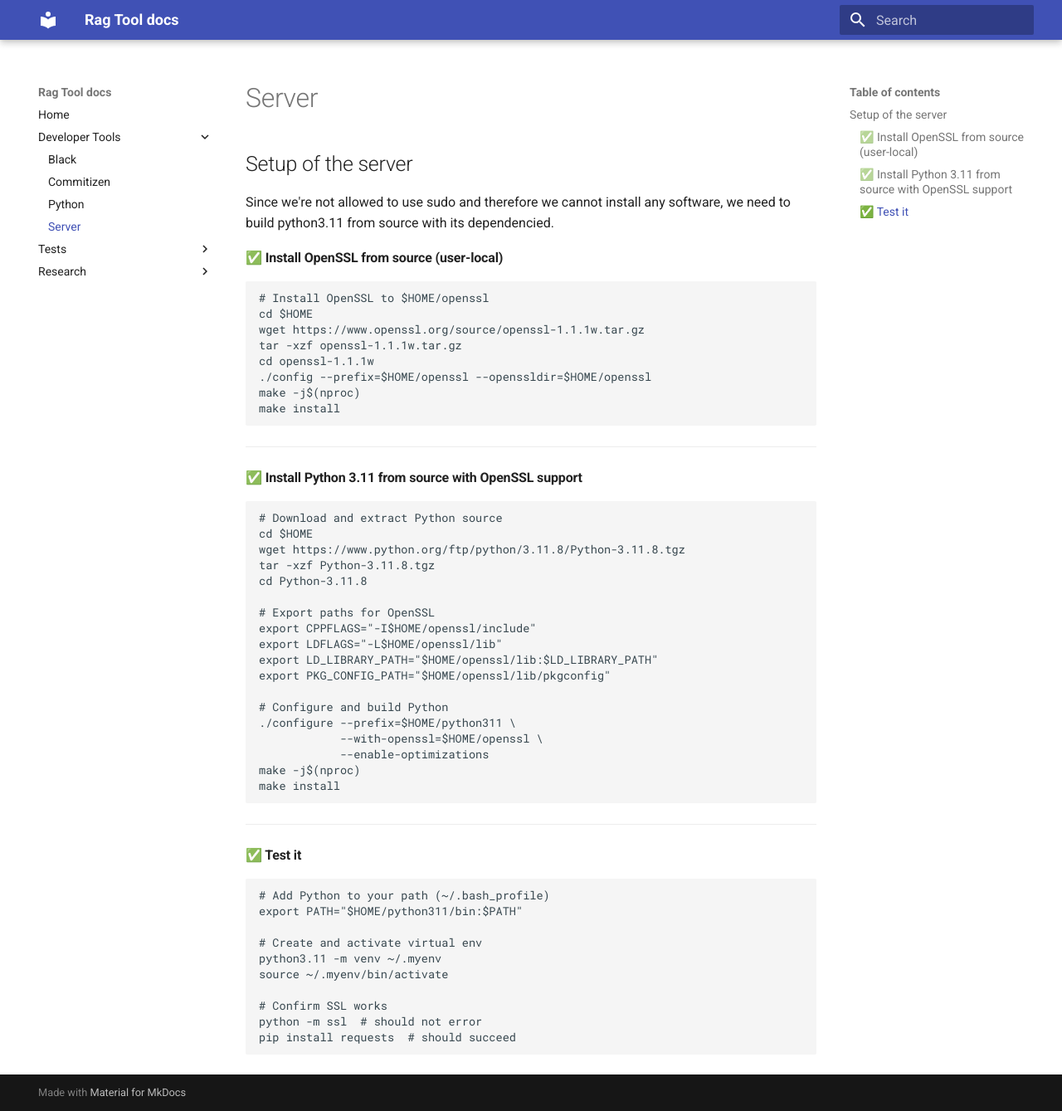
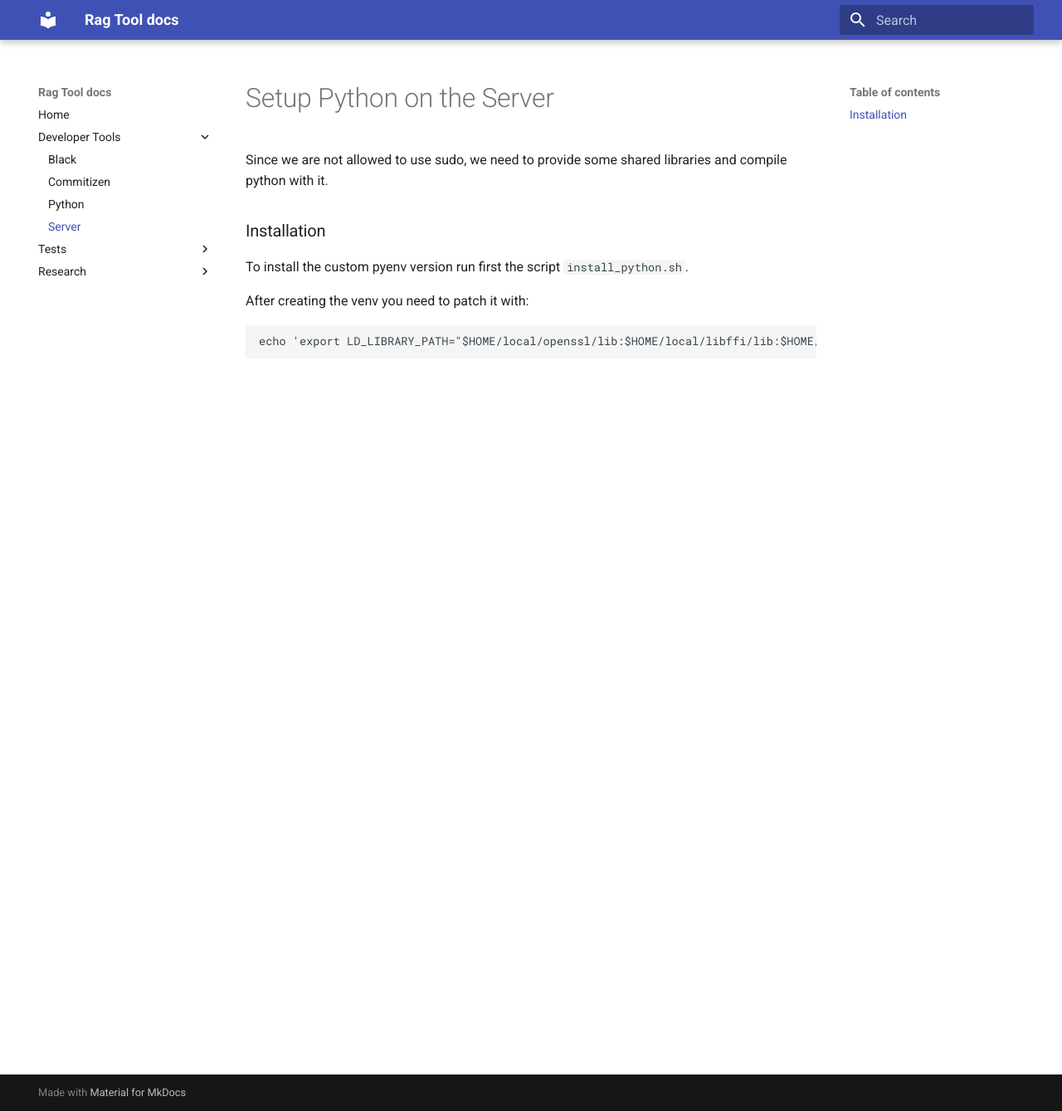
Before and after one commit to lndrlng/ask_THWS, an MkDocs documentation site: the page built from docs/dev-tools/server.md, in a window 1280 px wide and 1339 px high. Shown: the whole window at 83% size. Built offline with MkDocs 1.6.1 and Material for MkDocs 9.7.7, drawn with Linux system fonts in a browser that asks for light colours.

Commit message:
update server installation adn add custom installation script

````diff
--- a/docs/dev-tools/server.md
+++ b/docs/dev-tools/server.md
@@ -1,58 +1,14 @@
-## Setup of the server
 
-Since we're not allowed to use sudo and therefore we cannot install any software, we need to build python3.11 from source with its dependencied.
+# Setup Python on the Server
 
-#### ✅ **Install OpenSSL from source (user-local)**
+Since we are not allowed to use sudo, we need to provide some shared libraries and compile python with it.
 
-```bash
-# Install OpenSSL to $HOME/openssl
-cd $HOME
-wget https://www.openssl.org/source/openssl-1.1.1w.tar.gz
-tar -xzf openssl-1.1.1w.tar.gz
-cd openssl-1.1.1w
-./config --prefix=$HOME/openssl --openssldir=$HOME/openssl
-make -j$(nproc)
-make install
+### Installation
+
+To install the custom pyenv version run first the script `install_python.sh`.
+
+After creating the venv you need to patch it with:
+
+```shell
+echo 'export LD_LIBRARY_PATH="$HOME/local/openssl/lib:$HOME/local/libffi/lib:$HOME/local/bzip2/lib:$HOME/local/sqlite/lib:$LD_LIBRARY_PATH"' >> .venv/bin/activate
 ```
-
----
-
-#### ✅ **Install Python 3.11 from source with OpenSSL support**
-
-```bash
-# Download and extract Python source
-cd $HOME
-wget https://www.python.org/ftp/python/3.11.8/Python-3.11.8.tgz
-tar -xzf Python-3.11.8.tgz
-cd Python-3.11.8
-
-# Export paths for OpenSSL
-export CPPFLAGS="-I$HOME/openssl/include"
-export LDFLAGS="-L$HOME/openssl/lib"
-export LD_LIBRARY_PATH="$HOME/openssl/lib:$LD_LIBRARY_PATH"
-export PKG_CONFIG_PATH="$HOME/openssl/lib/pkgconfig"
-
-# Configure and build Python
-./configure --prefix=$HOME/python311 \
-            --with-openssl=$HOME/openssl \
-            --enable-optimizations
-make -j$(nproc)
-make install
-```
-
----
-
-#### ✅ **Test it**
-
-```bash
-# Add Python to your path (~/.bash_profile)
-export PATH="$HOME/python311/bin:$PATH"
-
-# Create and activate virtual env
-python3.11 -m venv ~/.myenv
-source ~/.myenv/bin/activate
-
-# Confirm SSL works
-python -m ssl  # should not error
-pip install requests  # should succeed
-```
````
Also changed, not shown: 1 other file.
